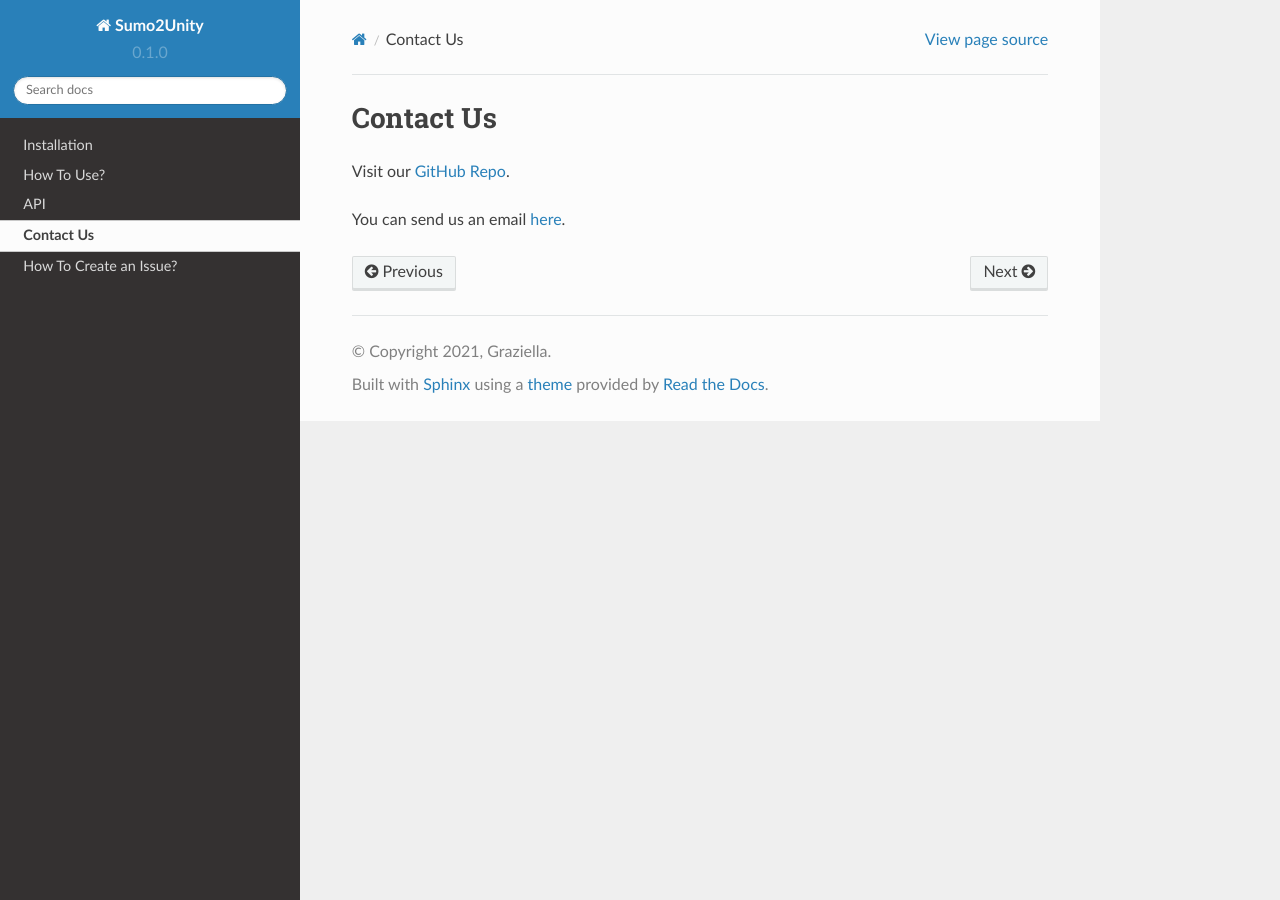
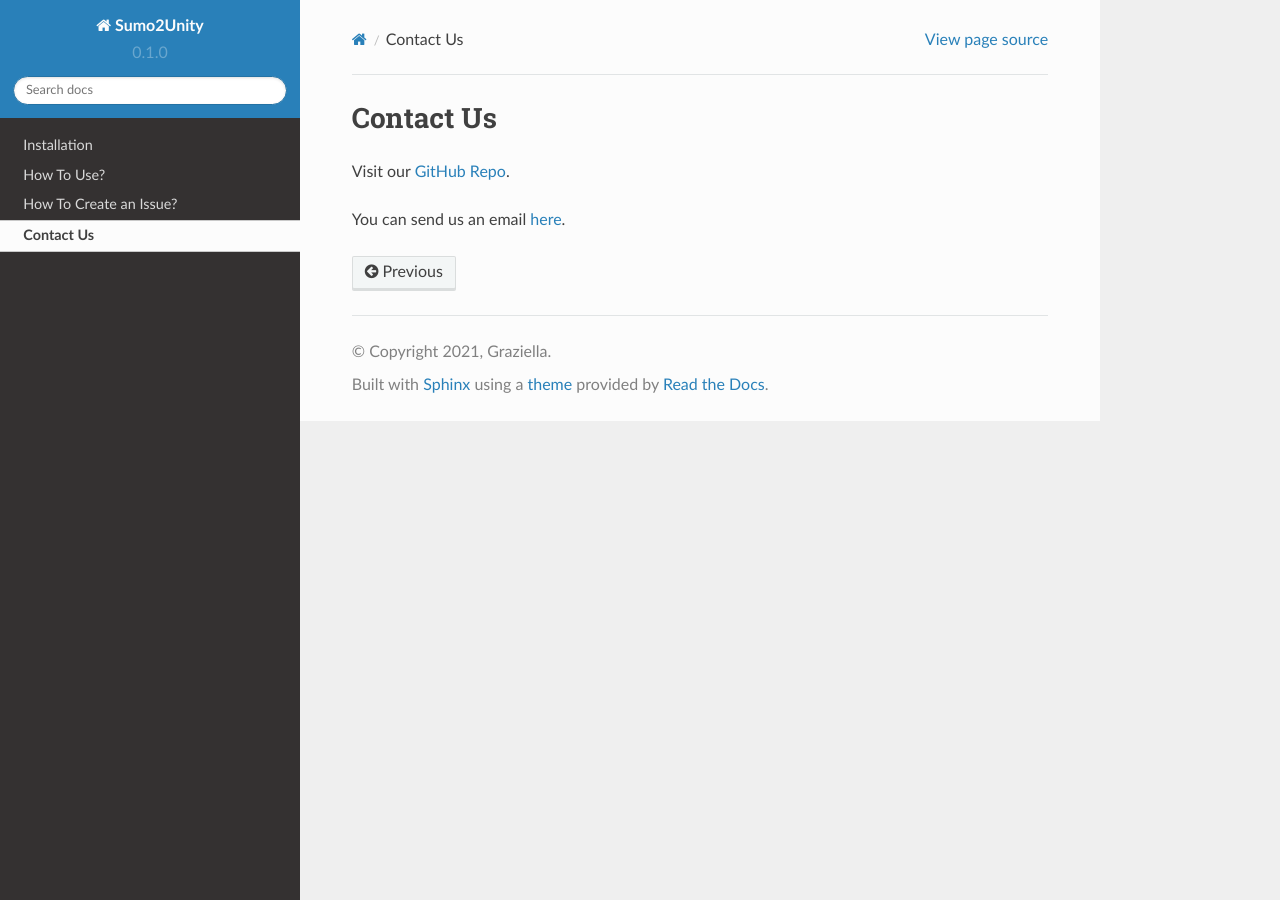
Before and after one commit to SimuTraffX-Lab/sumo2UnityDocumentation, a Sphinx documentation site: the page built from docs/source/contactus.rst, in a window 1280 px wide. Built offline with Sphinx 7.4.7 and the Read the Docs theme 2.0.0, drawn with Linux system fonts in a browser that asks for light colours; pages that are not in the unit, such as notebooks, are missing from menus.

```diff
--- a/docs/source/index.rst
+++ b/docs/source/index.rst
@@ -40,11 +40,11 @@ Contents
 
 .. toctree::
    usage
-   api
 
-   :caption: Support
+   Support
+   -------
+   createissue
    contactus
-   createissue
 
 
 What's New?
```
Also changed, not shown: docs/source/api.rst (deleted, +0 -7 lines).
